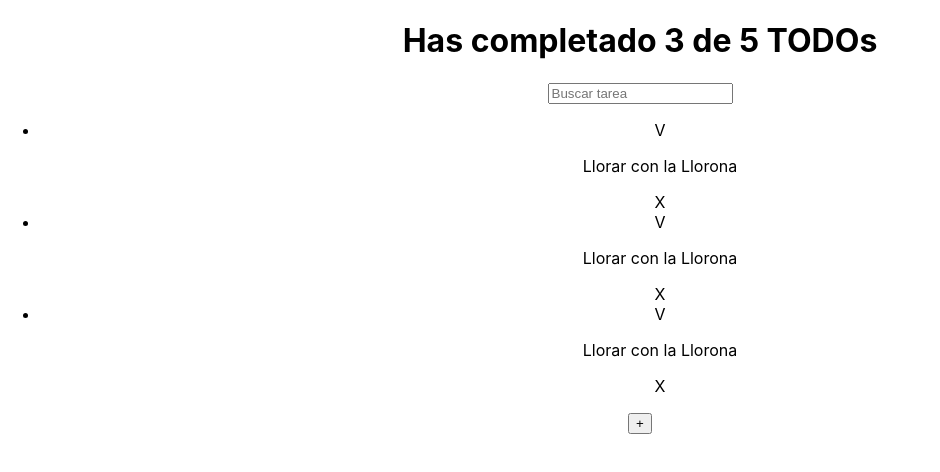
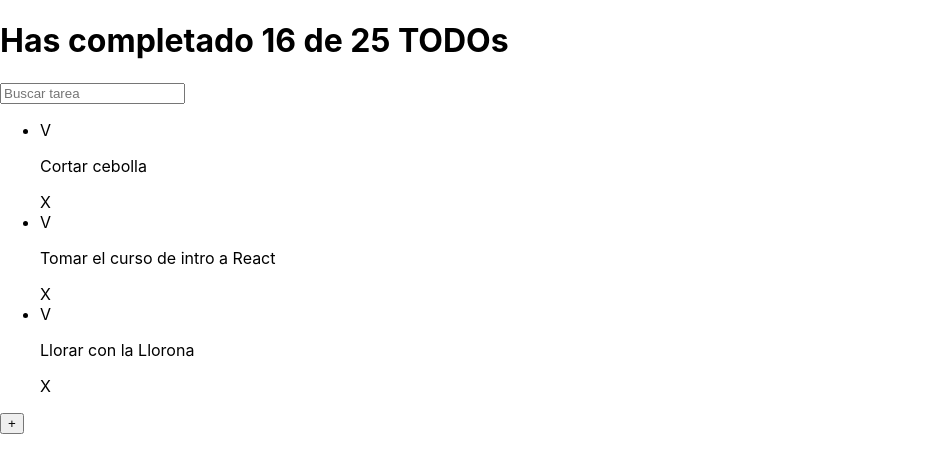
Before and after one commit to JoshuaFrontEnd/Platzi-Curso-React, a React (Create React App) app: page / in a window 1280 px wide. Shown: the top 472 px of the page, without its empty margins (0-940 px from the left). Built offline with nearby package versions, Linux system fonts and the light colour scheme.

Commit message:
Props y Atributos

```diff
--- a/src/App.js
+++ b/src/App.js
@@ -5,21 +5,31 @@
 import { TodoList } from './TodoList';
 import { TodoSearch } from './TodoSearch';
 
+const defaultTodos = [
+  { text: 'Cortar cebolla', completed: true },
+  { text: 'Tomar el curso de intro a React', completed: false },
+  { text: 'Llorar con la Llorona', completed: false },
+];
+
 function App() {
   return (
-    <div className="App">
-      <TodoCounter />
+    <>
+      <TodoCounter completed={16} total={25} />
 
       <TodoSearch />
 
       <TodoList>
-        <TodoItem />
-        <TodoItem />
-        <TodoItem />
+        {defaultTodos.map(todo => (
+          <TodoItem
+            key={todo.text}
+            text={todo.text}
+            completed={todo.completed}
+          />
+        ))}
       </TodoList>
 
       <CreateTodoButton />
-    </div>
+    </>
   );
 }
 
--- a/src/TodoCounter.js
+++ b/src/TodoCounter.js
@@ -1,5 +1,9 @@
-function TodoCounter() {
-  return <h1>Has completado 3 de 5 TODOs</h1>;
+function TodoCounter({ total, completed }) {
+  return (
+    <h1>
+      Has completado {completed} de {total} TODOs
+    </h1>
+  );
 }
 
 export { TodoCounter };
--- a/src/TodoItem.js
+++ b/src/TodoItem.js
@@ -1,8 +1,8 @@
-function TodoItem() {
+function TodoItem({ text, completed }) {
   return (
     <li>
       <span>V</span>
-      <p>Llorar con la Llorona</p>
+      <p>{text}</p>
       <span>X</span>
     </li>
   );
--- a/src/TodoList.js
+++ b/src/TodoList.js
@@ -1,5 +1,5 @@
-function TodoList(props) {
-  return <ul>{props.children}</ul>;
+function TodoList({ children }) {
+  return <ul>{children}</ul>;
 }
 
 export { TodoList };
```
